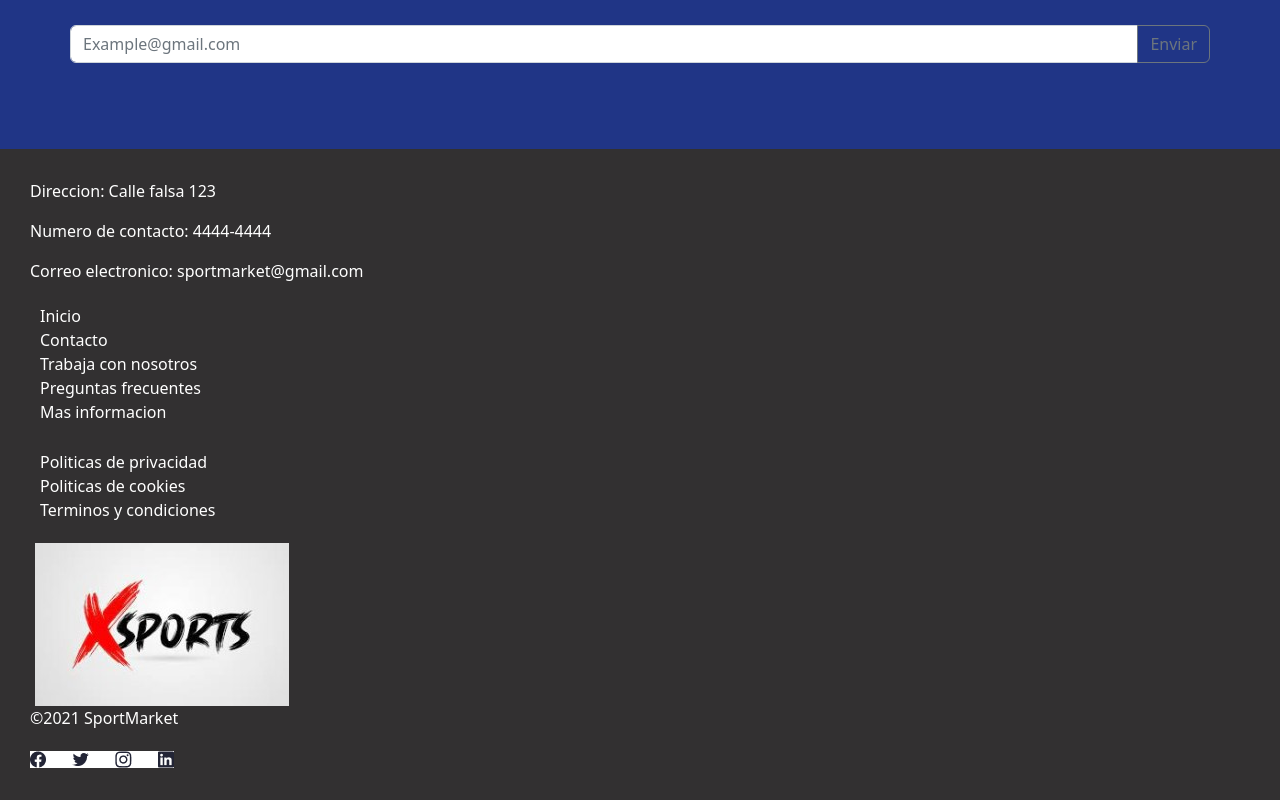
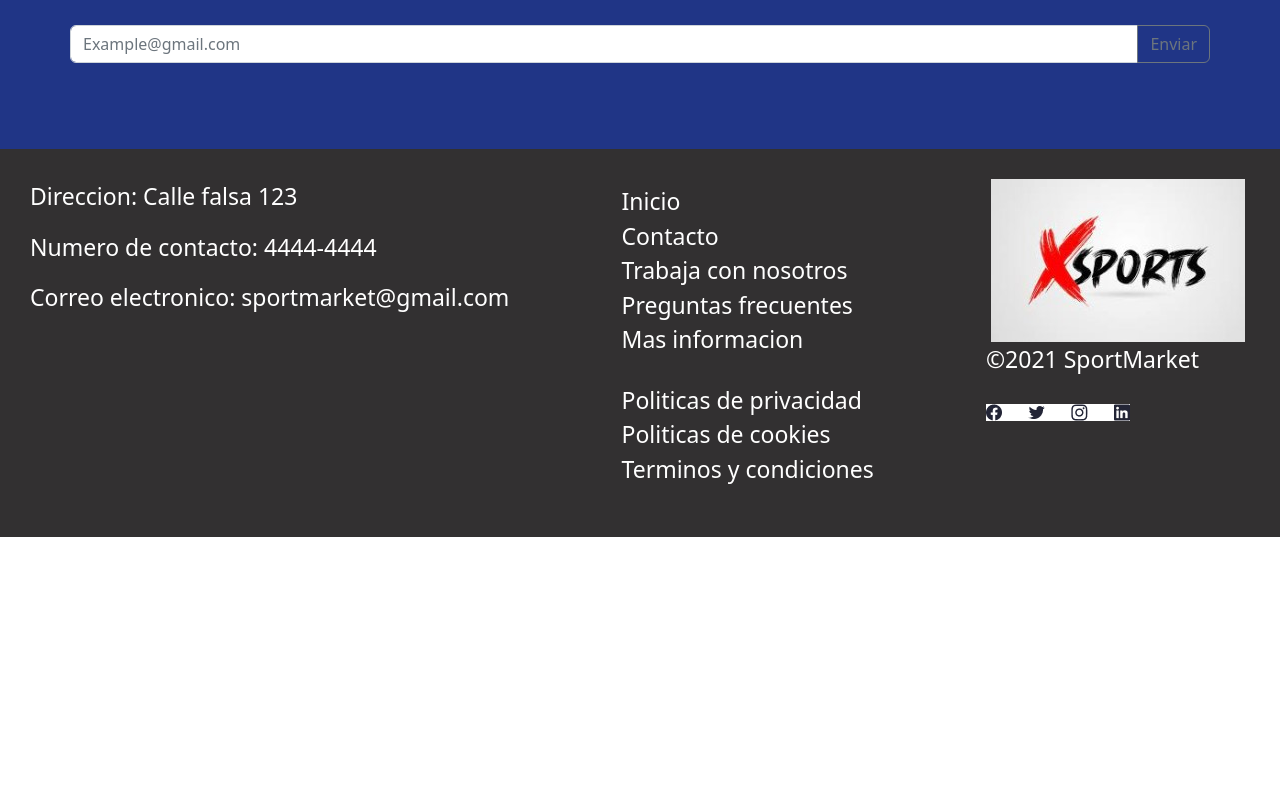
Before and after one commit to GastonSaavedra1996/Desarrollo, a website: page contacto.html in a window 1280 px wide. Shown: the part 1207-2007 px from the top of the page. After the commit the page ends 1744 px from the top, so only its background shows below. Drawn offline with Linux system fonts and the light colour scheme.

Commit message:
ultimos cambios antes de la tercer entrega

```diff
--- /dev/null
+++ b/scss/components/_footer.scss
@@ -0,0 +1,70 @@
+footer {
+  background-color: #323031;
+  font-size: 16px;
+  padding: 30px;
+  display: flex;
+  flex-direction: column;
+  justify-content: space-around;
+  & ul {
+    display: flex;
+    flex-direction: column;
+    text-decoration: none;
+    list-style: none;
+    padding: 5px;
+    justify-content: space-around;
+  }
+  & a {
+    text-decoration: none;
+    color: white;
+    padding: 5px;
+  }
+  & p {
+    color: white;
+  }
+  & img {
+    background-color: white;
+  }
+}
+.newlester {
+    background-color: #203586;
+  }
+  .newlester h2 {
+    color: aliceblue;
+  }
+  .input-group {
+    font-size: 40px;
+    padding: 60px;
+  }
+  .btn btn-outline-secondary {
+    background-color: white;
+    color: white;
+  }
+@media (min-width: 992px) {
+  footer {
+    background-color: #323031;
+    font-size: 23px;
+    padding: 30px;
+    display: flex;
+    flex-direction: row;
+    justify-content: space-between;
+  }
+  & ul {
+    display: flex;
+    flex-direction: row;
+    text-decoration: none;
+    list-style: none;
+    padding: 10px;
+    justify-content: space-around;
+  }
+  & a {
+    text-decoration: none;
+    color: white;
+    padding: 5px;
+  }
+  & p {
+    color: white;
+  }
+  & img {
+    background-color: white;
+  }
+}
--- /dev/null
+++ b/scss/components/_navbar.scss
@@ -0,0 +1,7 @@
+.nav-link {
+  color: white;
+  font-size: 30px;
+}
+.navbar-nav .nav-link.active {
+  color: white;
+}
--- a/scss/pages/_contacto.scss
+++ b/scss/pages/_contacto.scss
@@ -1,37 +1,3 @@
-.nav-link {
-  color: white;
-  font-size: 30px;
-}
-.navbar-nav .nav-link.active {
-  color: white;
-}
-footer {
-  background-color: #323031;
-  font-size: 16px;
-  padding: 30px;
-  display: flex;
-  flex-direction: column;
-  justify-content: space-around;
-  & ul {
-    display: flex;
-    flex-direction: column;
-    text-decoration: none;
-    list-style: none;
-    padding: 5px;
-    justify-content: space-around;
-  }
-  & a {
-    text-decoration: none;
-    color: white;
-    padding: 5px;
-  }
-  & p {
-    color: white;
-  }
-  & img {
-    background-color: white;
-  }
-}
 .contact-main {
   padding-top: 50px;
   font-size: 15px;
--- a/scss/pages/_index.scss
+++ b/scss/pages/_index.scss
@@ -123,8 +123,7 @@ footer {
   .productos_ {
     display: flex;
     flex-direction: column;
-    align-items: center;
-    width: auto;
+    width: 100vw;
     &_top {
       background-color: aliceblue;
       color: #203586;
@@ -217,31 +216,4 @@ footer {
     height: 40px;
     font-size: 30px;
   }
-  footer {
-    background-color: #323031;
-    font-size: 23px;
-    padding: 30px;
-    display: flex;
-    flex-direction: row;
-    justify-content: space-around;
-    & ul {
-      display: flex;
-      flex-direction: row;
-      text-decoration: none;
-      list-style: none;
-      padding: 10px;
-      justify-content: space-around;
-    }
-    & a {
-      text-decoration: none;
-      color: white;
-      padding: 5px;
-    }
-    & p {
-      color: white;
-    }
-    & img {
-      background-color: white;
-    }
-  }
 }
--- a/scss/pages/_nosotros.scss
+++ b/scss/pages/_nosotros.scss
@@ -1,37 +1,3 @@
-.nav-link {
-  color: white;
-  font-size: 30px;
-}
-.navbar-nav .nav-link.active {
-  color: white;
-}
-footer {
-  background-color: #323031;
-  font-size: 16px;
-  padding: 30px;
-  display: flex;
-  flex-direction: column;
-  justify-content: space-around;
-  & ul {
-    display: flex;
-    flex-direction: column;
-    text-decoration: none;
-    list-style: none;
-    padding: 5px;
-    justify-content: space-around;
-  }
-  & a {
-    text-decoration: none;
-    color: white;
-    padding: 5px;
-  }
-  & p {
-    color: white;
-  }
-  & img {
-    background-color: white;
-  }
-}
 .nosotros {
     display: flex;
     flex-direction: column;
--- a/scss/pages/_productos.scss
+++ b/scss/pages/_productos.scss
@@ -1,37 +1,3 @@
-.nav-link {
-  color: white;
-  font-size: 30px;
-}
-.navbar-nav .nav-link.active {
-  color: white;
-}
-footer {
-  background-color: #323031;
-  font-size: 16px;
-  padding: 30px;
-  display: flex;
-  flex-direction: column;
-  justify-content: space-around;
-  & ul {
-    display: flex;
-    flex-direction: column;
-    text-decoration: none;
-    list-style: none;
-    padding: 5px;
-    justify-content: space-around;
-  }
-  & a {
-    text-decoration: none;
-    color: white;
-    padding: 5px;
-  }
-  & p {
-    color: white;
-  }
-  & img {
-    background-color: white;
-  }
-}
 .main-productos {
   background-color: #203586;
   padding: 25px;
--- a/scss/pages/_trabaja-con-nosotros.scss
+++ b/scss/pages/_trabaja-con-nosotros.scss
@@ -1,37 +1,3 @@
-.nav-link {
-  color: white;
-  font-size: 30px;
-}
-.navbar-nav .nav-link.active {
-  color: white;
-}
-footer {
-  background-color: #323031;
-  font-size: 16px;
-  padding: 30px;
-  display: flex;
-  flex-direction: column;
-  justify-content: space-around;
-  & ul {
-    display: flex;
-    flex-direction: column;
-    text-decoration: none;
-    list-style: none;
-    padding: 5px;
-    justify-content: space-around;
-  }
-  & a {
-    text-decoration: none;
-    color: white;
-    padding: 5px;
-  }
-  & p {
-    color: white;
-  }
-  & img {
-    background-color: white;
-  }
-}
 .main-trabaja {
   padding-top: 50px;
   font-size: 20px;
--- a/scss/style.scss
+++ b/scss/style.scss
@@ -9,18 +9,5 @@
 @import"./pages/trabaja-con-nosotros";
 @import"./pages/nosotros";
 @import"./pages/contacto";
-
-.newlester {
-  background-color: #203586;
-}
-.newlester h2 {
-  color: aliceblue;
-}
-.input-group {
-  font-size: 40px;
-  padding: 60px;
-}
-.btn btn-outline-secondary {
-  background-color: white;
-  color: white;
-}
+@import"./components/footer";
+@import"./components/navbar";
```
Also changed, not shown: css/style.css.
